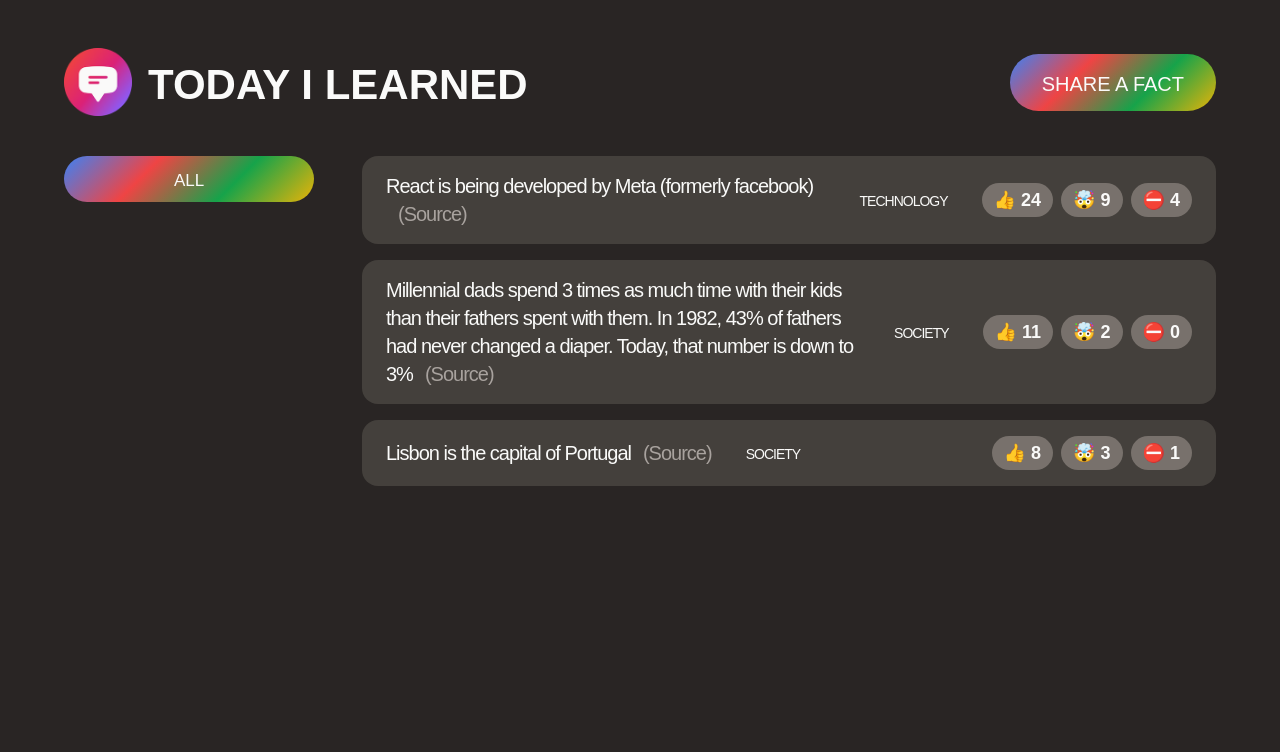
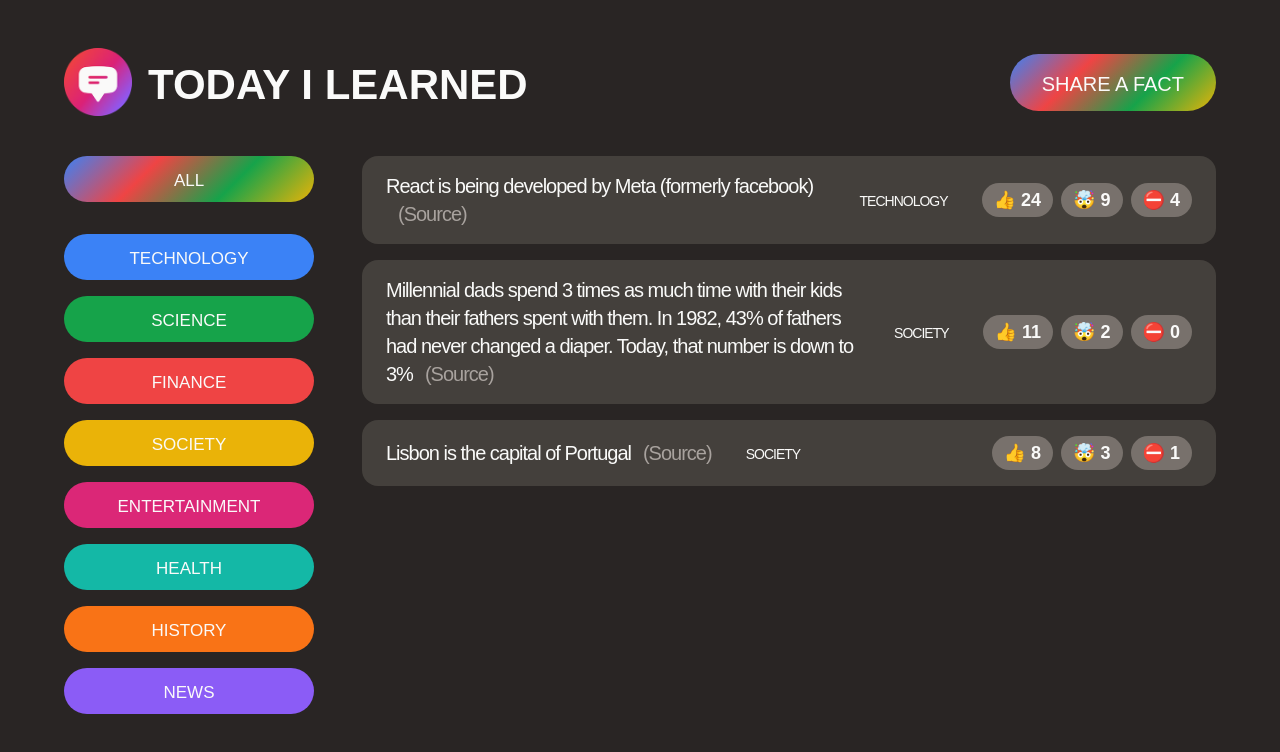
Before and after one commit to dmytro-iovenko/today-i-learned, a React (Create React App) app in the folder react-js/: page / in a window 1280 px wide. Shown: the top 752 px of the page. Built offline with nearby package versions, Linux system fonts and the light colour scheme; a web font is replaced by a local one.

Commit message:
rendering the list of categories

```diff
--- a/react-js/src/components/CategoryFilter.js
+++ b/react-js/src/components/CategoryFilter.js
@@ -1,16 +1,14 @@
+import { CATEGORIES } from "../data";
+import CategoryItem from "./CategoryItem";
+
 function CategoryFilter() {
-  const filterFacts = () => {
-    return null;
-  };
-
   return (
     <aside>
       <ul className="side-bar">
-        <li className="category">
-          <button className="btn btn-all-categories" onClick={filterFacts}>
-            All
-          </button>
-        </li>
+        <CategoryItem category={{ name: "All" }} />
+        {CATEGORIES.map((category) => (
+          <CategoryItem category={category} key={category.name} />
+        ))}
       </ul>
     </aside>
   );
--- /dev/null
+++ b/react-js/src/components/CategoryItem.js
@@ -0,0 +1,26 @@
+function CategoryItem(props) {
+  const { category } = props;
+  const filterFacts = () => {
+    return null;
+  };
+
+  return (
+    <li className="category">
+      {"color" in category ? (
+        <button
+          className="btn btn-category"
+          style={{ backgroundColor: category.color }}
+          onClick={filterFacts}
+        >
+          {category.name}
+        </button>
+      ) : (
+        <button className="btn btn-all-categories" onClick={filterFacts}>
+          {category.name}
+        </button>
+      )}
+    </li>
+  );
+}
+
+export default CategoryItem;
```
